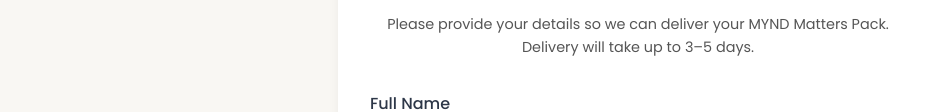
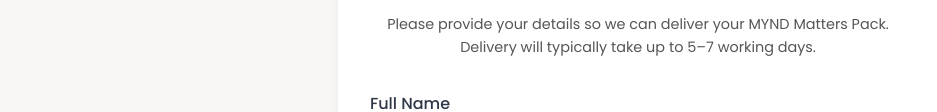
Before and after one commit to globaltnf/mynd_matters_site, a website: page checkout.html in a window 1280 px wide. Shown: the part 189-301 px from the top of the page, without its empty margins (2-939 px from the left). Drawn offline with nearby package versions, Linux system fonts and the light colour scheme.

Commit message:
Update checkout.html

```diff
--- a/checkout.html
+++ b/checkout.html
@@ -84,7 +84,7 @@
   <main>
     <div class="checkout-container">
       <h2>Delivery Details</h2>
-      <p>Please provide your details so we can deliver your MYND Matters Pack. Delivery will take up to 3–5 days.</p>
+      <p>Please provide your details so we can deliver your MYND Matters Pack. Delivery will typically take up to 5–7 working days.</p>
       <form id="checkout-form" class="checkout-form">
         <label for="name">Full Name</label>
         <input type="text" id="name" name="name" placeholder="Your name" required>
```
